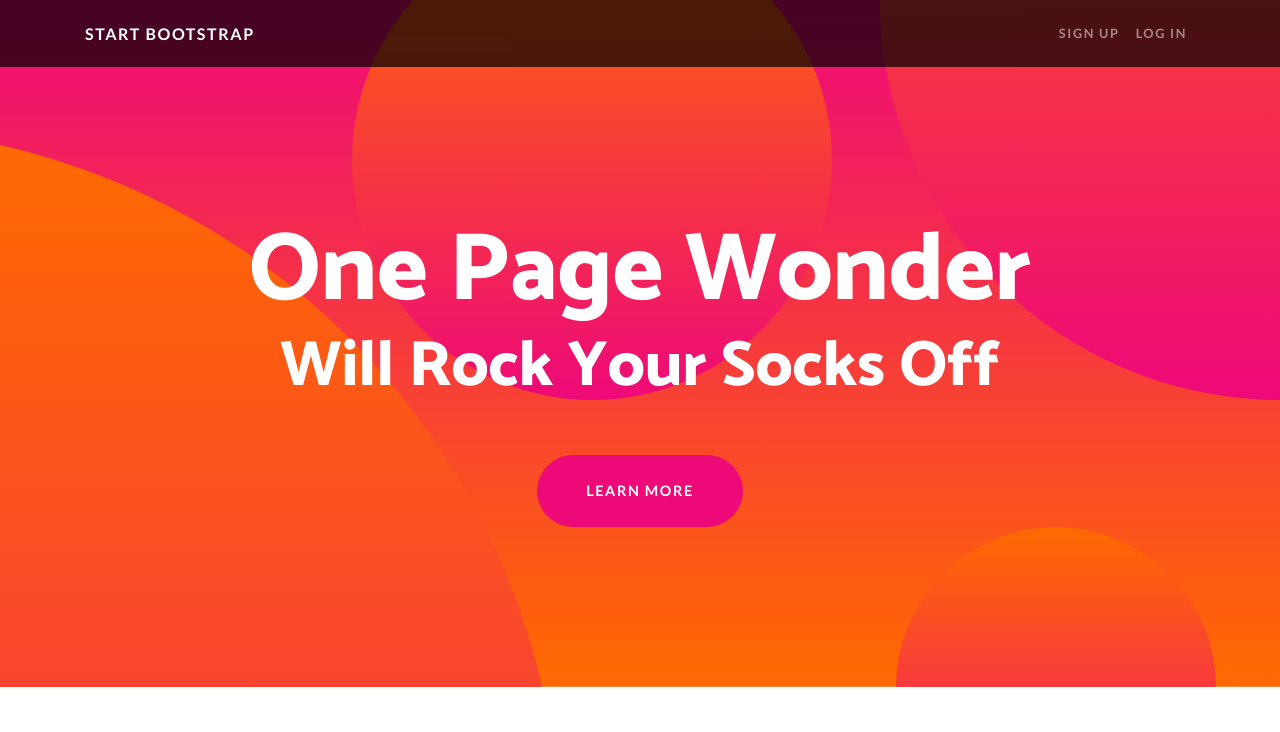
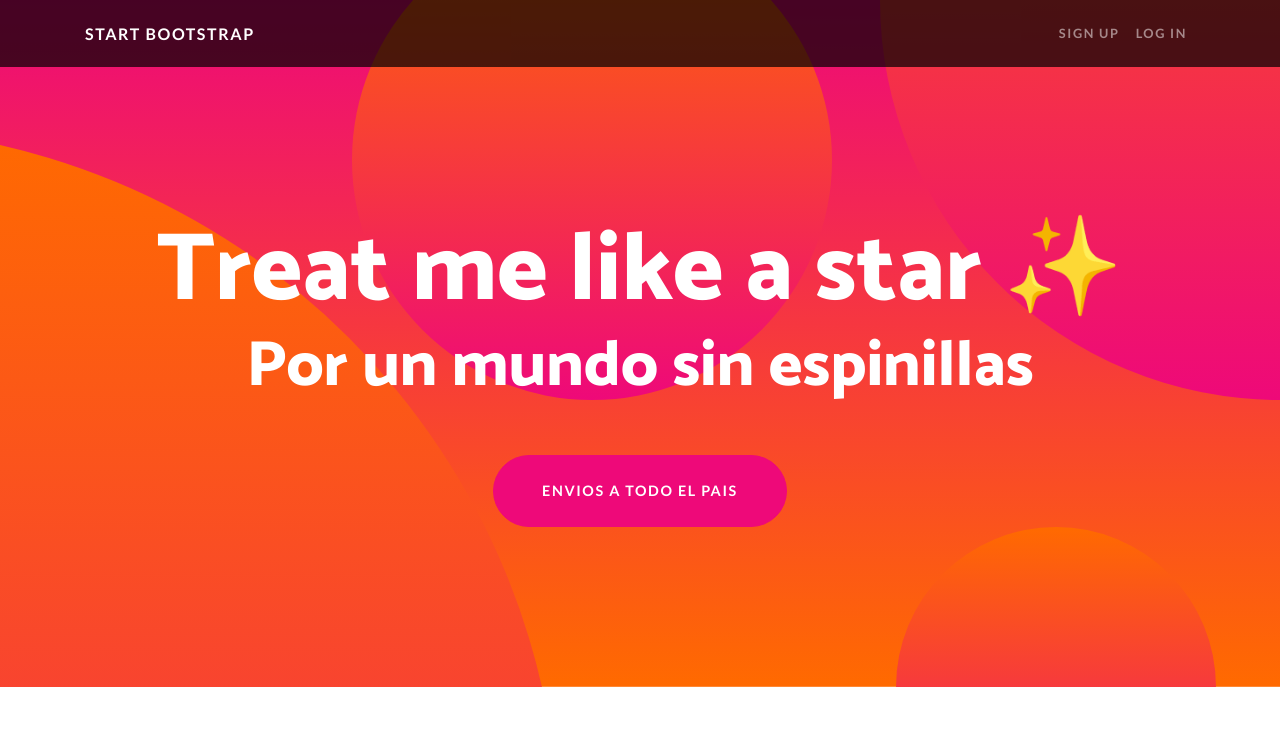
Before and after one commit to starcarechile/starcare, a website: page index.html in a window 1280 px wide. Shown: the top 732 px of the page. Drawn offline with Linux system fonts and the light colour scheme.

Commit message:
Update index.html

```diff
--- a/index.html
+++ b/index.html
@@ -8,7 +8,7 @@
   <meta name="description" content="">
   <meta name="author" content="">
 
-  <title>One Page Wonder - Start Bootstrap Template</title>
+  <title>STARCARE</title>
 
   <!-- Bootstrap core CSS -->
   <link href="vendor/bootstrap/css/bootstrap.min.css" rel="stylesheet">
@@ -47,9 +47,9 @@
   <header class="masthead text-center text-white">
     <div class="masthead-content">
       <div class="container">
-        <h1 class="masthead-heading mb-0">One Page Wonder</h1>
-        <h2 class="masthead-subheading mb-0">Will Rock Your Socks Off</h2>
-        <a href="#" class="btn btn-primary btn-xl rounded-pill mt-5">Learn More</a>
+        <h1 class="masthead-heading mb-0">Treat me like a star ✨</h1>
+        <h2 class="masthead-subheading mb-0">Por un mundo sin espinillas</h2>
+        <a href="#" class="btn btn-primary btn-xl rounded-pill mt-5">Envios a todo el pais</a>
       </div>
     </div>
     <div class="bg-circle-1 bg-circle"></div>
```
